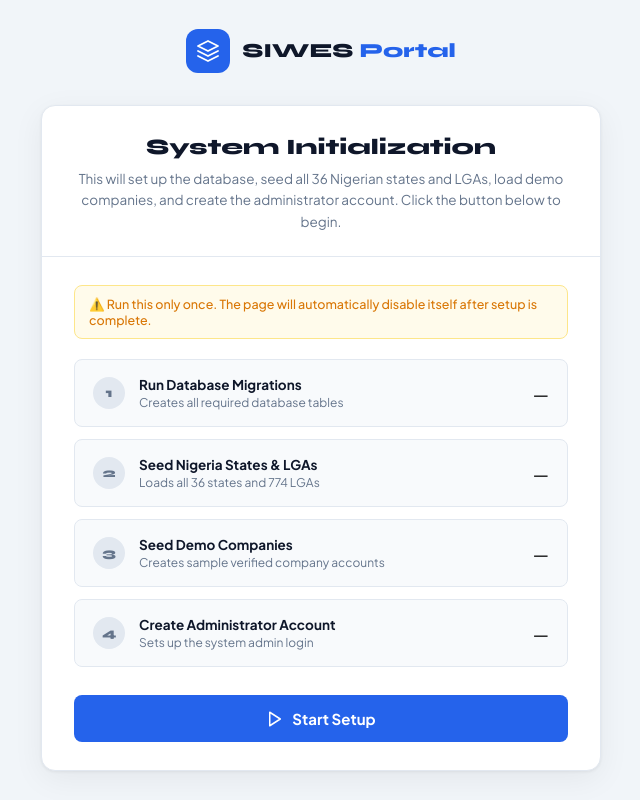
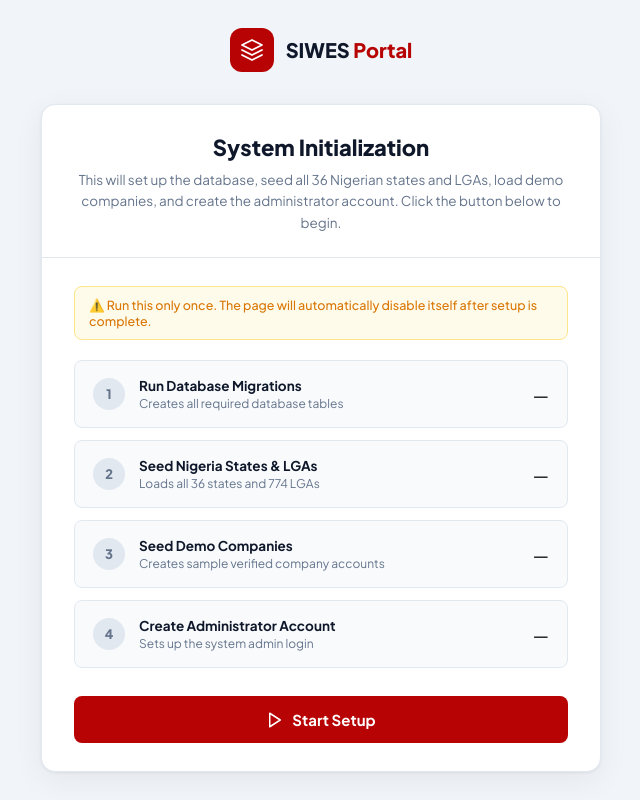
Before and after one commit to AdejumoOlanrewaju/Placement-System, a Django app: page /setup/ in a window 1280 px wide. Shown: the whole page, without its empty margins (319-959 px from the left). Run offline with Django 5.2, Linux system fonts and the light colour scheme; data that the repository does not hold is empty.

Commit message:
UI fix in font and color

```diff
--- a/siwes_project/core/static/core/css/profile.css
+++ b/siwes_project/core/static/core/css/profile.css
@@ -24,7 +24,7 @@
     background: rgba(255, 255, 255, .2);
     border: 3px solid rgba(255, 255, 255, .4);
     color: #fff;
-    /* font-family: 'Syne', sans-serif; */
+    /* font-family: 'Plus Jakarta Sans', sans-serif; */
     font-size: 28px;
     font-weight: 800;
     display: flex;
@@ -34,7 +34,7 @@
 }
 
 .profile-fullname {
-    /* font-family: 'Syne', sans-serif; */
+    /* font-family: 'Plus Jakarta Sans', sans-serif; */
     font-size: 18px;
     font-weight: 800;
     color: #fff;
@@ -97,7 +97,7 @@
     display: flex;
     align-items: center;
     gap: 8px;
-    /* font-family: 'Syne', sans-serif; */
+    /* font-family: 'Plus Jakarta Sans', sans-serif; */
     font-size: 1.1rem;
     font-weight: 800;
     color: var(--text);
--- a/siwes_project/core/static/core/css/style.css
+++ b/siwes_project/core/static/core/css/style.css
@@ -1,4 +1,4 @@
-@import url('https://fonts.googleapis.com/css2?family=Plus+Jakarta+Sans:wght@300;400;500;600;700;800&family=Syne:wght@700;800&display=swap');
+@import url('https://fonts.googleapis.com/css2?family=Plus+Jakarta+Sans:wght@300;400;500;600;700;800&family=Plus Jakarta Sans:wght@700;800&display=swap');
 @import url('./dashboard.css');
 @import url('./profile.css');
 
@@ -239,7 +239,7 @@ body {
 }
 
 .score-text {
-    font-family: 'Syne', sans-serif;
+    font-family: 'Plus Jakarta Sans', sans-serif;
     font-size: 18px;
     font-weight: 800;
 }
--- a/siwes_project/core/templates/auth/password_reset.html
+++ b/siwes_project/core/templates/auth/password_reset.html
@@ -1,7 +1,7 @@
 {% extends 'base.html' %}
 {% block content %}
 <style>
-@import url('https://fonts.googleapis.com/css2?family=Plus+Jakarta+Sans:wght@400;500;600;700;800&family=Syne:wght@700;800&display=swap');
+@import url('https://fonts.googleapis.com/css2?family=Plus+Jakarta+Sans:wght@400;500;600;700;800&family=Plus Jakarta Sans:wght@700;800&display=swap');
 :root {
     --primary:rgb(183, 3, 3);--primary-light:#eff6ff;--primary-dark:#1d4ed8;
     --text:#0f172a;--text-muted:#64748b;--border:#e2e8f0;
@@ -14,9 +14,9 @@ body{font-family:'Plus Jakarta Sans',sans-serif;background:var(--bg);min-height:
 .brand{display:flex;align-items:center;gap:10px;justify-content:center;margin-bottom:28px;}
 .brand-icon{width:40px;height:40px;background:var(--primary);border-radius:10px;display:flex;align-items:center;justify-content:center;}
 .brand-icon svg{width:22px;height:22px;fill:none;stroke:#fff;stroke-width:1.8;stroke-linecap:round;stroke-linejoin:round;}
-.brand-name{font-family:'Syne',sans-serif;font-size:16px;font-weight:800;color:var(--text);}
+.brand-name{font-family:'Plus Jakarta Sans',sans-serif;font-size:16px;font-weight:800;color:var(--text);}
 .brand-name span{color:var(--primary);}
-h4{font-family:'Syne',sans-serif;font-size:20px;font-weight:800;color:var(--text);text-align:center;margin-bottom:8px;}
+h4{font-family:'Plus Jakarta Sans',sans-serif;font-size:20px;font-weight:800;color:var(--text);text-align:center;margin-bottom:8px;}
 .subtitle{font-size:13px;color:var(--text-muted);text-align:center;margin-bottom:28px;line-height:1.6;}
 .form-label{display:block;font-size:11.5px;font-weight:700;text-transform:uppercase;letter-spacing:.05em;color:var(--text-muted);margin-bottom:7px;}
 .form-control{width:100%;padding:11px 14px;border:1px solid var(--border);border-radius:var(--radius-sm);font-size:13.5px;font-family:'Plus Jakarta Sans',sans-serif;color:var(--text);outline:none;transition:border-color .18s,box-shadow .18s;}
--- a/siwes_project/core/templates/auth/password_reset_complete.html
+++ b/siwes_project/core/templates/auth/password_reset_complete.html
@@ -1,7 +1,7 @@
 {% extends 'base.html' %}
 {% block content %}
 <style>
-@import url('https://fonts.googleapis.com/css2?family=Plus+Jakarta+Sans:wght@400;500;600;700;800&family=Syne:wght@700;800&display=swap');
+@import url('https://fonts.googleapis.com/css2?family=Plus+Jakarta+Sans:wght@400;500;600;700;800&family=Plus Jakarta Sans:wght@700;800&display=swap');
 :root{--primary:rgb(183, 3, 3);--primary-light:#eff6ff;--success:#16a34a;--success-light:#f0fdf4;--text:#0f172a;--text-muted:#64748b;--border:#e2e8f0;--surface:#ffffff;--bg:#f1f5f9;--radius:14px;--radius-sm:8px;--shadow:0 1px 3px rgba(0,0,0,.06),0 4px 16px rgba(0,0,0,.04);}
 *{box-sizing:border-box;margin:0;padding:0;}
 body{font-family:'Plus Jakarta Sans',sans-serif;background:var(--bg);min-height:100vh;display:flex;align-items:center;justify-content:center;padding:20px;}
@@ -12,7 +12,7 @@ body{font-family:'Plus Jakarta Sans',sans-serif;background:var(--bg);min-height:
     <div style="width:72px;height:72px;background:var(--success-light);border-radius:50%;display:flex;align-items:center;justify-content:center;margin:0 auto 20px;">
         <svg width="32" height="32" viewBox="0 0 24 24" fill="none" stroke="var(--success)" stroke-width="2.5" stroke-linecap="round" stroke-linejoin="round"><polyline points="20 6 9 17 4 12"/></svg>
     </div>
-    <h4 style="font-family:'Syne',sans-serif;font-size:20px;font-weight:800;color:var(--text);margin-bottom:10px;">
+    <h4 style="font-family:'Plus Jakarta Sans',sans-serif;font-size:20px;font-weight:800;color:var(--text);margin-bottom:10px;">
         Password Reset Successful
     </h4>
     <p style="font-size:13.5px;color:var(--text-muted);line-height:1.7;margin-bottom:28px;">
--- a/siwes_project/core/templates/auth/password_reset_confirm.html
+++ b/siwes_project/core/templates/auth/password_reset_confirm.html
@@ -1,7 +1,7 @@
 {% extends 'base.html' %}
 {% block content %}
 <style>
-@import url('https://fonts.googleapis.com/css2?family=Plus+Jakarta+Sans:wght@400;500;600;700;800&family=Syne:wght@700;800&display=swap');
+@import url('https://fonts.googleapis.com/css2?family=Plus+Jakarta+Sans:wght@400;500;600;700;800&family=Plus Jakarta Sans:wght@700;800&display=swap');
 :root{--primary:rgb(183, 3, 3);--primary-light:#eff6ff;--primary-dark:#1d4ed8;--danger:#dc2626;--text:#0f172a;--text-muted:#64748b;--border:#e2e8f0;--surface:#ffffff;--bg:#f1f5f9;--radius:14px;--radius-sm:8px;--shadow:0 1px 3px rgba(0,0,0,.06),0 4px 16px rgba(0,0,0,.04);}
 *{box-sizing:border-box;margin:0;padding:0;}
 body{font-family:'Plus Jakarta Sans',sans-serif;background:var(--bg);min-height:100vh;display:flex;align-items:center;justify-content:center;padding:20px;}
@@ -9,9 +9,9 @@ body{font-family:'Plus Jakarta Sans',sans-serif;background:var(--bg);min-height:
 .brand{display:flex;align-items:center;gap:10px;justify-content:center;margin-bottom:28px;}
 .brand-icon{width:40px;height:40px;background:var(--primary);border-radius:10px;display:flex;align-items:center;justify-content:center;}
 .brand-icon svg{width:22px;height:22px;fill:none;stroke:#fff;stroke-width:1.8;stroke-linecap:round;stroke-linejoin:round;}
-.brand-name{font-family:'Syne',sans-serif;font-size:16px;font-weight:800;color:var(--text);}
+.brand-name{font-family:'Plus Jakarta Sans',sans-serif;font-size:16px;font-weight:800;color:var(--text);}
 .brand-name span{color:var(--primary);}
-h4{font-family:'Syne',sans-serif;font-size:20px;font-weight:800;color:var(--text);text-align:center;margin-bottom:8px;}
+h4{font-family:'Plus Jakarta Sans',sans-serif;font-size:20px;font-weight:800;color:var(--text);text-align:center;margin-bottom:8px;}
 .subtitle{font-size:13px;color:var(--text-muted);text-align:center;margin-bottom:28px;}
 .form-label{display:block;font-size:11.5px;font-weight:700;text-transform:uppercase;letter-spacing:.05em;color:var(--text-muted);margin-bottom:7px;}
 .form-control{width:100%;padding:11px 14px;border:1px solid var(--border);border-radius:var(--radius-sm);font-size:13.5px;font-family:'Plus Jakarta Sans',sans-serif;color:var(--text);outline:none;transition:border-color .18s,box-shadow .18s;}
--- a/siwes_project/core/templates/auth/password_reset_done.html
+++ b/siwes_project/core/templates/auth/password_reset_done.html
@@ -1,7 +1,7 @@
 {% extends 'base.html' %}
 {% block content %}
 <style>
-@import url('https://fonts.googleapis.com/css2?family=Plus+Jakarta+Sans:wght@400;500;600;700;800&family=Syne:wght@700;800&display=swap');
+@import url('https://fonts.googleapis.com/css2?family=Plus+Jakarta+Sans:wght@400;500;600;700;800&family=Plus Jakarta Sans:wght@700;800&display=swap');
 :root{--primary:rgb(183, 3, 3);--primary-light:#eff6ff;--success:#16a34a;--success-light:#f0fdf4;--text:#0f172a;--text-muted:#64748b;--border:#e2e8f0;--surface:#ffffff;--bg:#f1f5f9;--radius:14px;--radius-sm:8px;--shadow:0 1px 3px rgba(0,0,0,.06),0 4px 16px rgba(0,0,0,.04);}
 *{box-sizing:border-box;margin:0;padding:0;}
 body{font-family:'Plus Jakarta Sans',sans-serif;background:var(--bg);min-height:100vh;display:flex;align-items:center;justify-content:center;padding:20px;}
@@ -12,7 +12,7 @@ body{font-family:'Plus Jakarta Sans',sans-serif;background:var(--bg);min-height:
     <div style="width:72px;height:72px;background:var(--success-light);border-radius:50%;display:flex;align-items:center;justify-content:center;margin:0 auto 20px;">
         <svg width="32" height="32" viewBox="0 0 24 24" fill="none" stroke="var(--success)" stroke-width="2" stroke-linecap="round" stroke-linejoin="round"><path d="M4 4h16c1.1 0 2 .9 2 2v12c0 1.1-.9 2-2 2H4c-1.1 0-2-.9-2-2V6c0-1.1.9-2 2-2z"/><polyline points="22,6 12,13 2,6"/></svg>
     </div>
-    <h4 style="font-family:'Syne',sans-serif;font-size:20px;font-weight:800;color:var(--text);margin-bottom:10px;">Check Your Email</h4>
+    <h4 style="font-family:'Plus Jakarta Sans',sans-serif;font-size:20px;font-weight:800;color:var(--text);margin-bottom:10px;">Check Your Email</h4>
     <p style="font-size:13.5px;color:var(--text-muted);line-height:1.7;margin-bottom:24px;">
         We've sent a password reset link to your email address. Click the link in the email to reset your password.
     </p>
--- a/siwes_project/core/templates/dashboards/admin/all_companies.html
+++ b/siwes_project/core/templates/dashboards/admin/all_companies.html
@@ -178,7 +178,7 @@
                             <td>
                                 <div style="display:flex;align-items:center;gap:10px;">
                                     <div
-                                        style="width:34px;height:34px;border-radius:8px;background:var(--info-light);color:var(--info);font-family:'Syne',sans-serif;font-size:14px;font-weight:800;display:flex;align-items:center;justify-content:center;flex-shrink:0;">
+                                        style="width:34px;height:34px;border-radius:8px;background:var(--info-light);color:var(--info);font-family:'Plus Jakarta Sans',sans-serif;font-size:14px;font-weight:800;display:flex;align-items:center;justify-content:center;flex-shrink:0;">
                                         {{ c.company_name|first|upper }}
                                     </div>
                                     <div>
--- a/siwes_project/core/templates/dashboards/admin/manage_admins.html
+++ b/siwes_project/core/templates/dashboards/admin/manage_admins.html
@@ -154,11 +154,11 @@
                             <div style="display:flex;justify-content:space-between;align-items:flex-start;gap:16px;">
 
                                 <div style="display:flex;align-items:center;gap:12px;">
-                                    <div style="width:44px;height:44px;border-radius:50%;background:var(--primary-clr);color:#fff;font-family:'Syne',sans-serif;font-size:16px;font-weight:800;display:flex;align-items:center;justify-content:center;flex-shrink:0;">
+                                    <div style="width:44px;height:44px;border-radius:50%;background:var(--primary-clr);color:#fff;font-family:'Plus Jakarta Sans',sans-serif;font-size:16px;font-weight:800;display:flex;align-items:center;justify-content:center;flex-shrink:0;">
                                         {{ admin.username|first|upper }}
                                     </div>
                                     <div>
-                                        <div style="font-family:'Syne',sans-serif;font-size:14px;font-weight:800;color:var(--text);">
+                                        <div style="font-family:'Plus Jakarta Sans',sans-serif;font-size:14px;font-weight:800;color:var(--text);">
                                             {{ admin.get_full_name|default:admin.username }}
                                             {% if admin.id == request.user.id %}
                                             <span style="font-size:11px;background:var(--primary-light);color:var(--primary);padding:2px 8px;border-radius:10px;margin-left:6px;font-weight:600;">You</span>
--- a/siwes_project/core/templates/dashboards/admin/pending_companies.html
+++ b/siwes_project/core/templates/dashboards/admin/pending_companies.html
@@ -148,7 +148,7 @@
                         style="display:flex;justify-content:space-between;align-items:flex-start;margin-bottom:16px;padding-bottom:16px;border-bottom:1px solid var(--border);">
                         <div style="display:flex;align-items:center;gap:12px;">
                             <div
-                                style="width:46px;height:46px;border-radius:12px;background:var(--primary-light);color:var(--primary);font-family:'Syne',sans-serif;font-size:18px;font-weight:800;display:flex;align-items:center;justify-content:center;flex-shrink:0;">
+                                style="width:46px;height:46px;border-radius:12px;background:var(--primary-light);color:var(--primary);font-family:'Plus Jakarta Sans',sans-serif;font-size:18px;font-weight:800;display:flex;align-items:center;justify-content:center;flex-shrink:0;">
                                 {{ company.company_name|first|upper }}
                             </div>
                             <div>
--- a/siwes_project/core/templates/dashboards/company/listing_applications.html
+++ b/siwes_project/core/templates/dashboards/company/listing_applications.html
@@ -160,12 +160,12 @@
 
                         <div style="display:flex;gap:14px;align-items:flex-start;">
                             <div
-                                style="width:46px;height:46px;border-radius:12px;background:var(--primary-light);color:var(--primary);font-family:'Syne',sans-serif;font-size:18px;font-weight:800;display:flex;align-items:center;justify-content:center;flex-shrink:0;">
+                                style="width:46px;height:46px;border-radius:12px;background:var(--primary-light);color:var(--primary);font-family:'Plus Jakarta Sans',sans-serif;font-size:18px;font-weight:800;display:flex;align-items:center;justify-content:center;flex-shrink:0;">
                                 {{ app.student.user.first_name|first|upper }}
                             </div>
                             <div>
                                 <div
-                                    style="font-family:'Syne',sans-serif;font-size:15px;font-weight:800;color:var(--text);">
+                                    style="font-family:'Plus Jakarta Sans',sans-serif;font-size:15px;font-weight:800;color:var(--text);">
                                     {{ app.student.user.get_full_name }}
                                 </div>
                                 <div style="font-size:12.5px;color:var(--text-muted);margin-top:3px;">
--- a/siwes_project/core/templates/setup.html
+++ b/siwes_project/core/templates/setup.html
@@ -4,11 +4,11 @@
     <meta charset="UTF-8">
     <meta name="viewport" content="width=device-width, initial-scale=1.0">
     <title>SIWES System Setup</title>
-    <link href="https://fonts.googleapis.com/css2?family=Plus+Jakarta+Sans:wght@400;500;600;700;800&family=Syne:wght@700;800&display=swap" rel="stylesheet">
+    <link href="https://fonts.googleapis.com/css2?family=Plus+Jakarta+Sans:wght@400;500;600;700;800&family=Plus Jakarta Sans:wght@700;800&display=swap" rel="stylesheet">
     <style>
         :root {
-            --primary: #2563eb;
-            --primary-dark: #1d4ed8;
+            --primary: rgb(183, 3, 3);
+            --primary-dark: rgb(110, 3, 3);
             --primary-light: #eff6ff;
             --success: #16a34a;
             --success-light: #f0fdf4;
@@ -67,7 +67,7 @@
         }
 
         .brand-name {
-            font-family: 'Syne', sans-serif;
+            font-family: 'Plus Jakarta Sans', sans-serif;
             font-size: 20px;
             font-weight: 800;
             color: var(--text);
@@ -91,7 +91,7 @@
         }
 
         .card-header h1 {
-            font-family: 'Syne', sans-serif;
+            font-family: 'Plus Jakarta Sans', sans-serif;
             font-size: 22px;
             font-weight: 800;
             color: var(--text);
@@ -145,7 +145,7 @@
             border-radius: 50%;
             background: var(--border);
             color: var(--text-muted);
-            font-family: 'Syne', sans-serif;
+            font-family: 'Plus Jakarta Sans', sans-serif;
             font-size: 13px;
             font-weight: 800;
             display: flex; align-items: center; justify-content: center;
@@ -289,7 +289,7 @@
         }
 
         .success-box h3 {
-            font-family: 'Syne', sans-serif;
+            font-family: 'Plus Jakarta Sans', sans-serif;
             font-size: 18px;
             font-weight: 800;
             color: var(--text);
@@ -434,7 +434,7 @@
                 <p>Your SIWES Placement System is ready to use.</p>
                 <div class="creds">
                     <p>👤 Username: <strong>admin</strong></p>
-                    <p>🔑 Password: <strong>admin2024</strong></p>
+                    <p>🔑 Password: <strong>admin2026</strong></p>
                     <p style="margin-top:8px;font-size:12px;color:var(--text-muted);">
                         Please change the admin password after your first login.
                     </p>
```
Also changed, not shown: siwes_project/core/static/core/css/dashboard.css (+11 -11 lines), siwes_project/core/templates/dashboards/admin/company_detail.html (+5 -5 lines), siwes_project/core/templates/dashboards/admin/register_company.html (+4 -4 lines), siwes_project/core/templates/dashboards/admin/student_detail.html (+5 -5 lines), siwes_project/core/templates/dashboards/student/apply.html (+5 -5 lines), siwes_project/core/templates/dashboards/student/my_applications.html (+4 -4 lines), siwes_project/core/templates/dashboards/student/student.html (+4 -4 lines).
